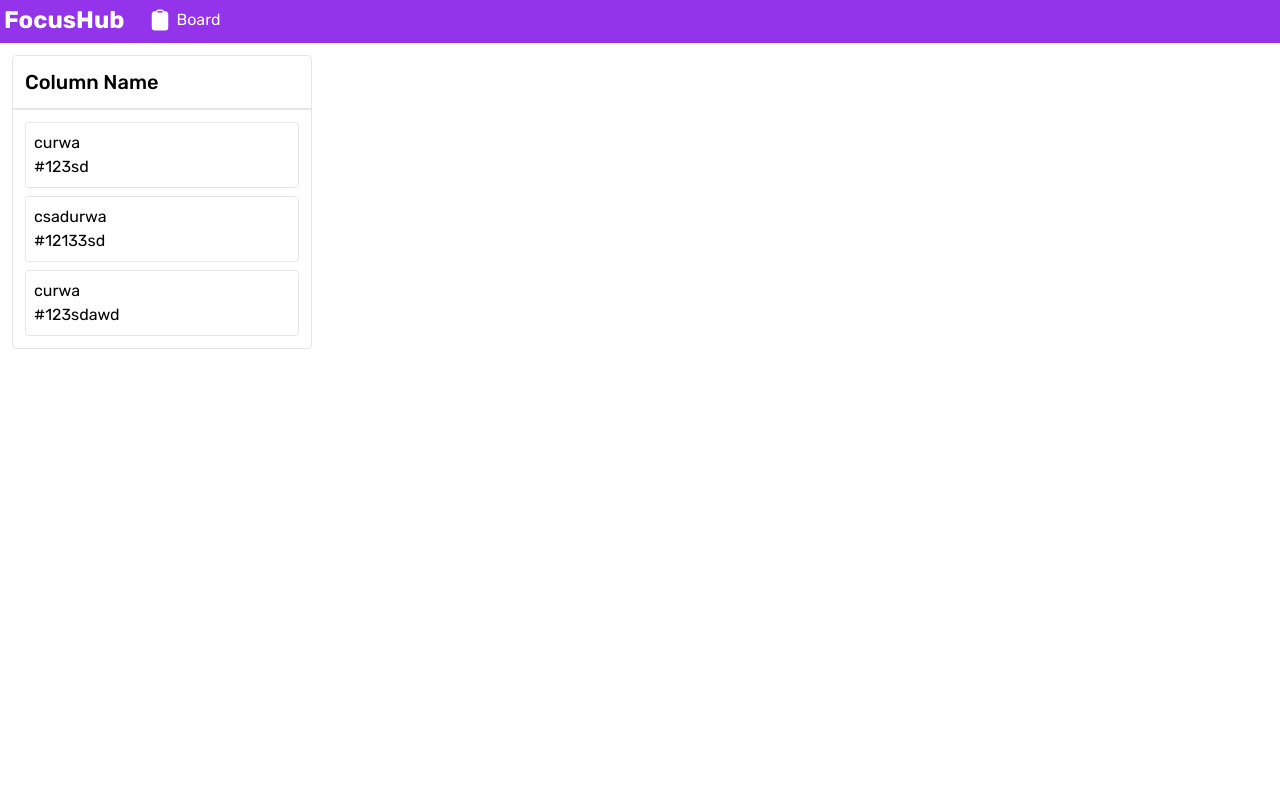
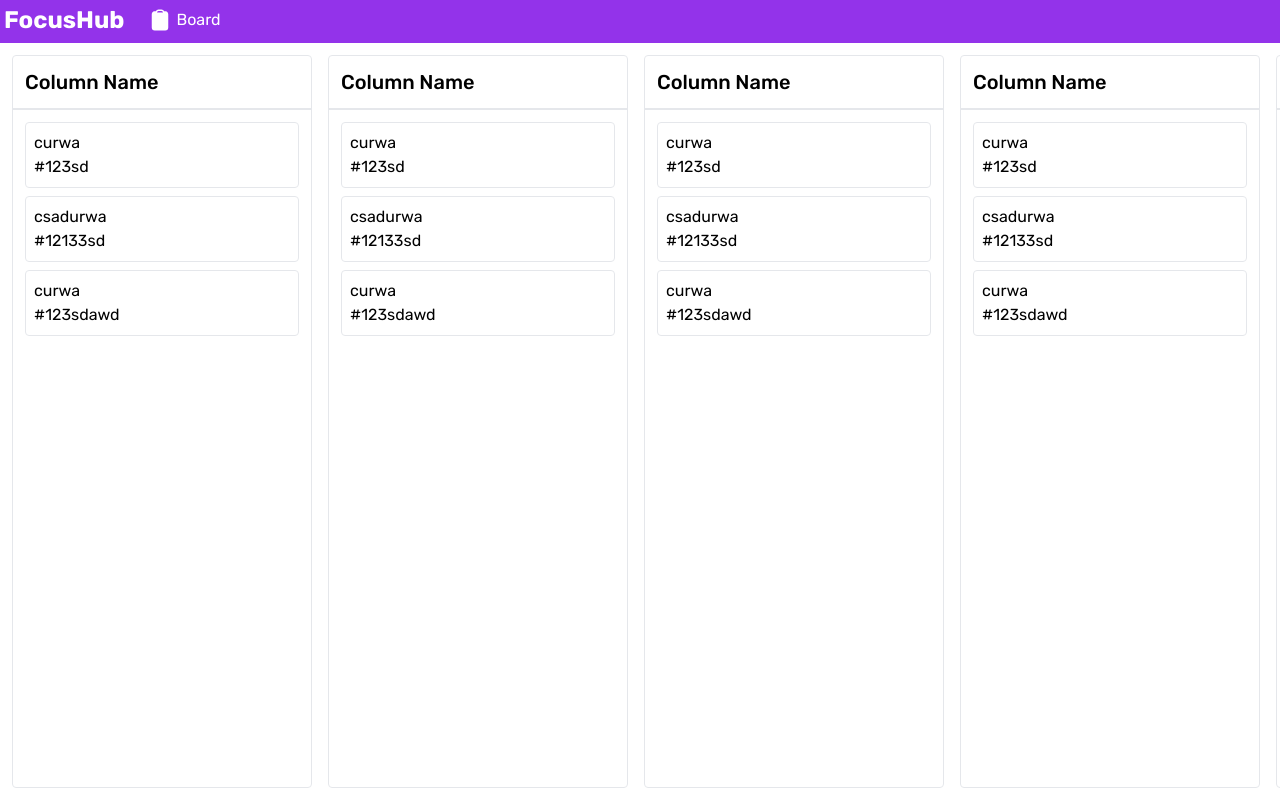
Before and after one commit to DimaJun/FocusHub, a React (Vite) app: page /board in a window 1280 px wide. Built offline with nearby package versions, Linux system fonts and the light colour scheme.

Commit message:
some ui changes

```diff
--- a/src/app/App.tsx
+++ b/src/app/App.tsx
@@ -5,9 +5,9 @@ import { BrowserRouter as Router } from "react-router-dom";
 function App() {
     return (
         <Router>
-            <div className='font-rubik h-full grid grid-rows-[42.5px_1fr]'>
+            <div className='font-rubik h-full grid grid-rows-[42.5px_1fr] overflow-x-hidden'>
                 <Header />
-                <div className="p-3">
+                <div className="p-3 overflow-x-auto">
                     <AppRouter />
                 </div>
             </div>
--- a/src/app/styles/index.css
+++ b/src/app/styles/index.css
@@ -9,3 +9,7 @@ html, body {
 #root {
     height: 100%;
 }
+
+* {
+    scrollbar-width: thin;
+}
--- a/src/pages/Board/ui/Board.tsx
+++ b/src/pages/Board/ui/Board.tsx
@@ -2,7 +2,11 @@ import Column from "./components/Column";
 
 function Board () {
   return (
-    <div className="h-full">
+    <div className="flex gap-x-4 h-full">
+      <Column/>
+      <Column/>
+      <Column/>
+      <Column/>
       <Column/>
     </div>
   );
--- a/src/pages/Board/ui/components/Column.tsx
+++ b/src/pages/Board/ui/components/Column.tsx
@@ -9,10 +9,10 @@ const initialTasks = [
 
 function Column () {
 
-    const [tasks, setTasks] = useState(initialTasks);
+    const [tasks, _setTasks] = useState(initialTasks);
 
   return (
-    <div className="w-[300px] border rounded">
+    <div className="w-[300px] flex-grow flex-shrink-0 border rounded h-full">
         <h2 className="p-3 border-b-2 font-medium text-xl">Column Name</h2>
         <div className="p-3 flex flex-col gap-y-2">
             {tasks.map(task => <Task key={task.id} {...task}/>)}
```
Also changed, not shown: 1 other file (tests, documents, lock files or other folders).
